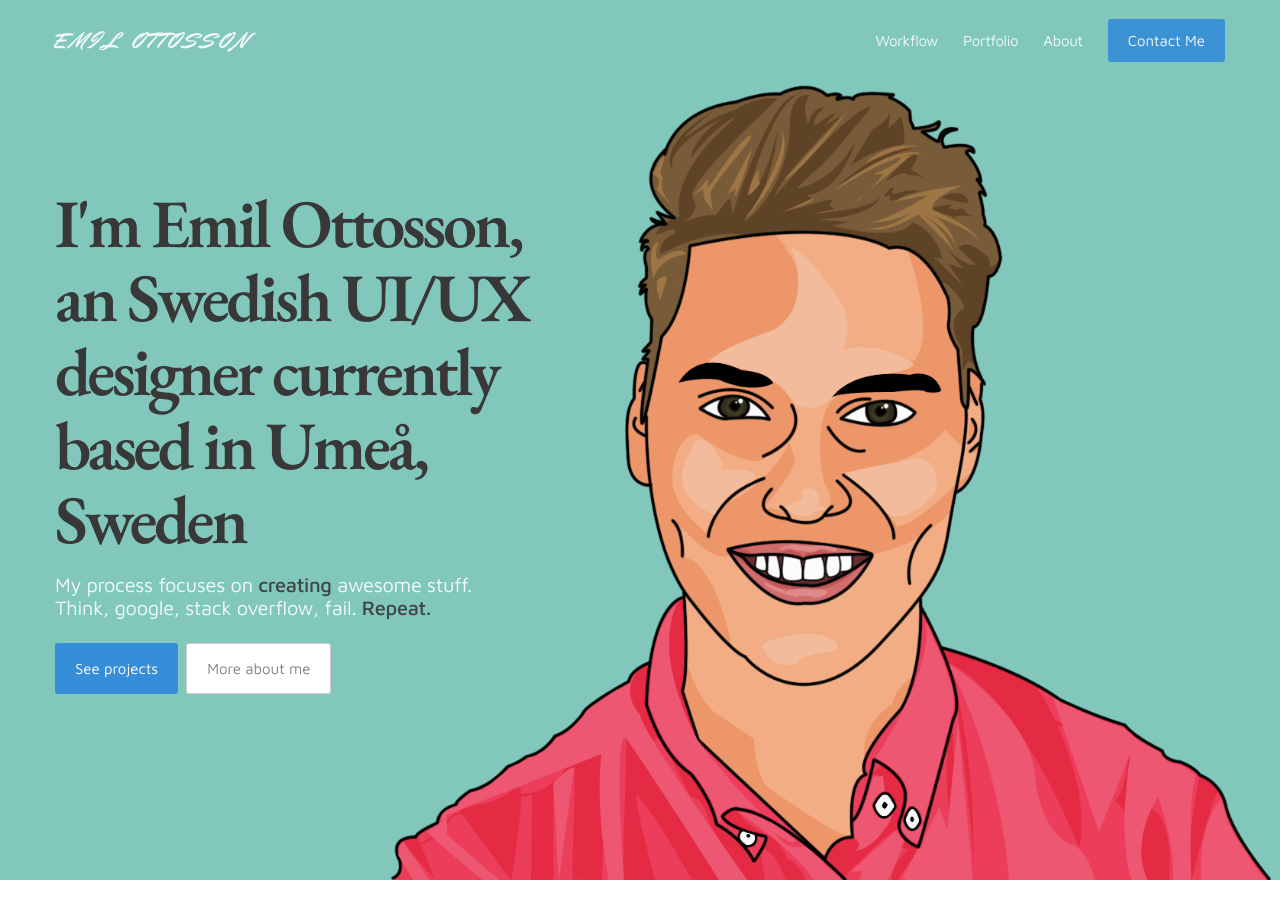
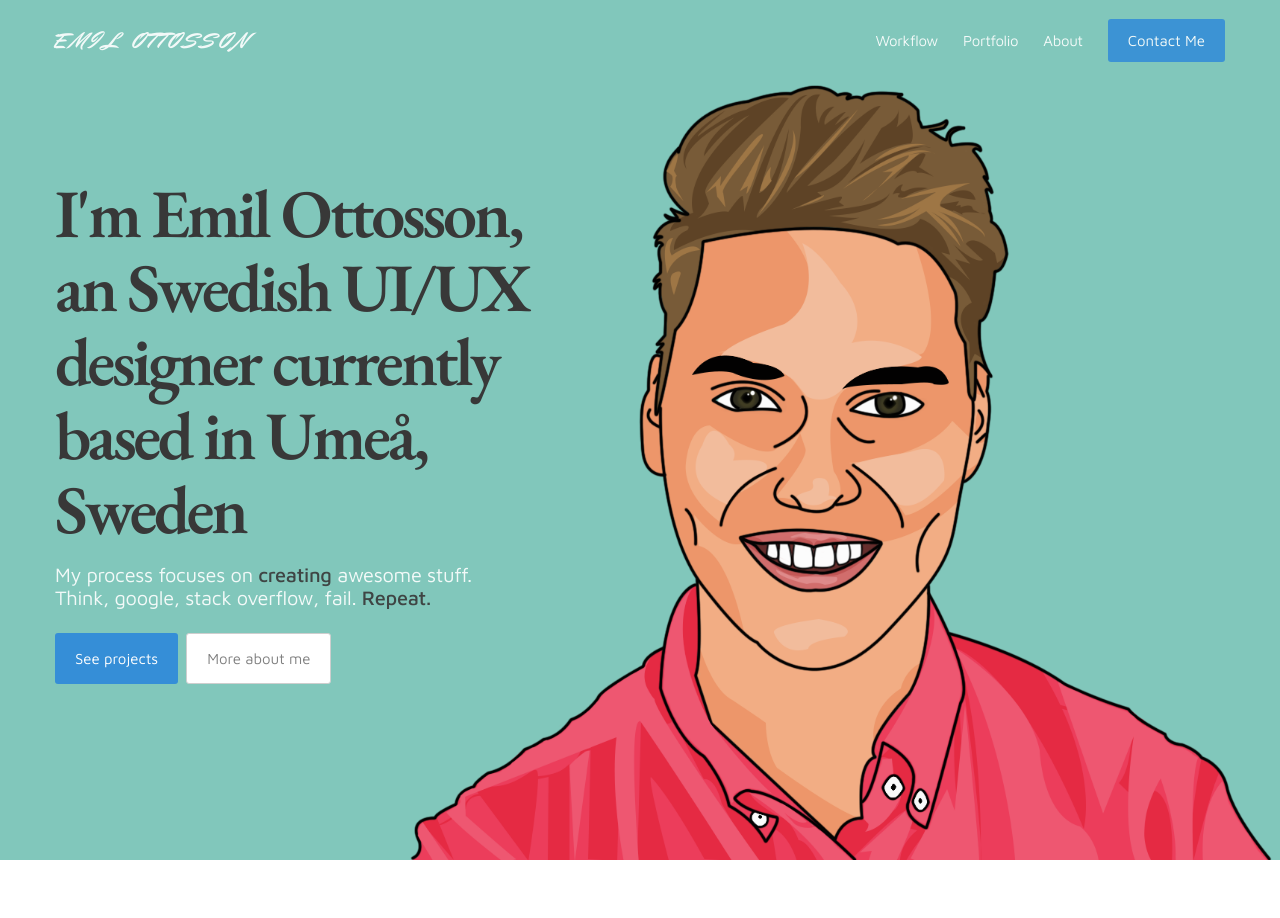
Before and after one commit to emilottosson/Portfolio, a React (Create React App) app: page / in a window 1280 px wide. Shown: the top 918 px of the page. Built offline with nearby package versions, Linux system fonts and the light colour scheme.

Commit message:
Made some styling changes

```diff
--- a/src/components/Header/Header.css
+++ b/src/components/Header/Header.css
@@ -15,18 +15,20 @@
   background-color: #81C7BB;
   width: 100%;
   height: 100vh;
-  min-height: 880px;
+  min-height: 860px;
   align-items: center;
+  justify-content: center;
   z-index: 1;
   /* Background on header section */
   /* Text on header section */ }
   .header-container .header-background {
     position: absolute;
     height: 100%;
+    max-width: 1470px;
     width: 100%;
     background-image: url("../../pngs/background.png");
-    background-size: 900px 800px;
-    background-position: calc(100% - 220px) 100%;
+    background-size: 880px 780px;
+    background-position: 100% 100%;
     background-repeat: no-repeat;
     z-index: 0;
     transition: background-position .5s ease, opacity .5s ease; }
@@ -96,17 +98,12 @@
 @media only screen and (max-width: 1210px) {
   /* Header section */
   .header-container {
+    /* Background on header section */
     /* Text on header section */ }
+    .header-container .header-background {
+      opacity: 0.1; }
     .header-container .header-content {
       padding: 0 40px; } }
-
-/* Set new styles depending on width */
-@media only screen and (max-width: 1150px) {
-  /* Header section */
-  .header-container {
-    /* Background on header section */ }
-    .header-container .header-background {
-      opacity: 0.1; } }
 
 /* Set new styles depending on width */
 @media only screen and (max-width: 600px) {
--- a/src/components/Header/Header.scss
+++ b/src/components/Header/Header.scss
@@ -8,18 +8,20 @@
   background-color: $color-mainbackground;
   width: 100%;
   height: 100vh;
-  min-height: 880px;
+  min-height: 860px;
   align-items: center;
+  justify-content: center;
   z-index: 1;
 
   /* Background on header section */
   .header-background {
     position: absolute;
     height: 100%;
+    max-width: 1470px;
     width: 100%;
     background-image: url("../../pngs/background.png");
-    background-size: 900px 800px;
-    background-position: calc(100% - 220px) 100%;
+    background-size: 880px 780px;
+    background-position: 100% 100%;
     background-repeat: no-repeat;
     z-index: 0;
     transition: background-position .5s ease, opacity .5s ease;
@@ -118,22 +120,14 @@
   /* Header section */
   .header-container {
 
+    /* Background on header section */
+    .header-background {
+      opacity: 0.1;
+    }
+
     /* Text on header section */
     .header-content{
       padding: 0 40px;
-    }
-  }
-}
-
-/* Set new styles depending on width */
-@media only screen and (max-width: 1150px) {
-
-  /* Header section */
-  .header-container {
-
-    /* Background on header section */
-    .header-background {
-      opacity: 0.1;
     }
   }
 }
```
